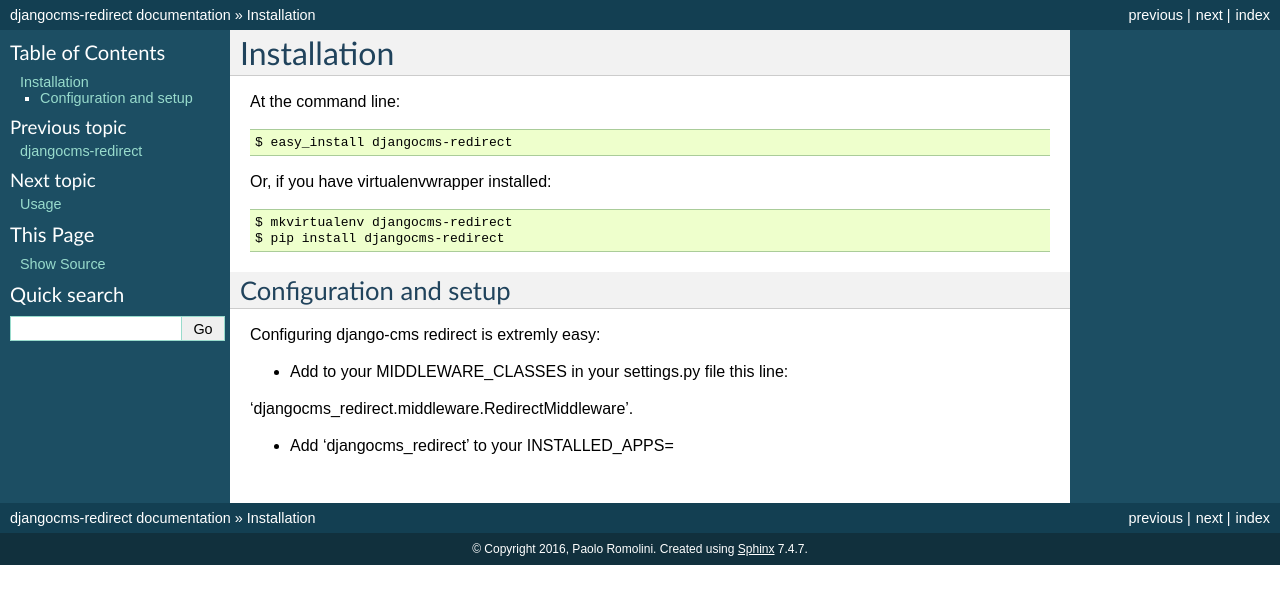
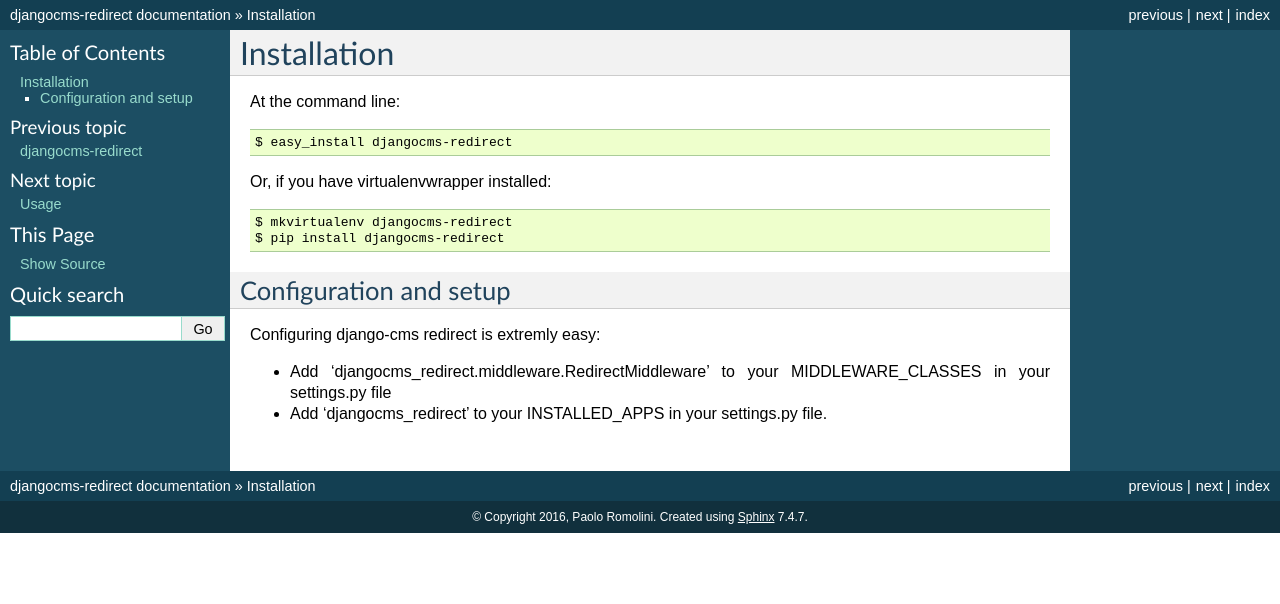
Before and after one commit to waqaswhat/djangocms-redirect, a Sphinx documentation site: the page built from docs/installation.rst, in a window 1280 px wide. Shown: the top 604 px of the page. Built offline with Sphinx 7.4.7, drawn with Linux system fonts in a browser that asks for light colours; the version number could not be read and is left out.

Commit message:
Update docs

```diff
--- a/AUTHORS.rst
+++ b/AUTHORS.rst
@@ -10,4 +10,4 @@
 Contributors
 ------------
 
-None yet. Why not be the first?
+* Iacopo Spalletti <i.spalletti@nephila.it>
--- a/docs/index.rst
+++ b/docs/index.rst
@@ -7,7 +7,7 @@
 =================================================================
 
 Djangocms-redirect is a simple middleware inspired by the official
-django redirect middleware with the bonus of beeing integrated with django-cms.
+django redirect middleware with the benefit of beeing integrated with django-cms.
 
 It's possible to select the old url and the new url by searching for
 a django-cms page or simply by writing an url.
@@ -15,7 +15,7 @@
 Contents:
 
 .. toctree::
-   :maxdepth: 2
+   :maxdepth: 1
 
    readme
    installation
--- a/docs/installation.rst
+++ b/docs/installation.rst
@@ -16,7 +16,6 @@
 =======================
 Configuring django-cms redirect is extremly easy:
 
-* Add to your MIDDLEWARE_CLASSES in your settings.py file this line:
-'djangocms_redirect.middleware.RedirectMiddleware'.
+* Add 'djangocms_redirect.middleware.RedirectMiddleware' to your MIDDLEWARE_CLASSES in your settings.py file
 
-* Add 'djangocms_redirect' to your INSTALLED_APPS=
+* Add 'djangocms_redirect' to your INSTALLED_APPS in your settings.py file.
```
